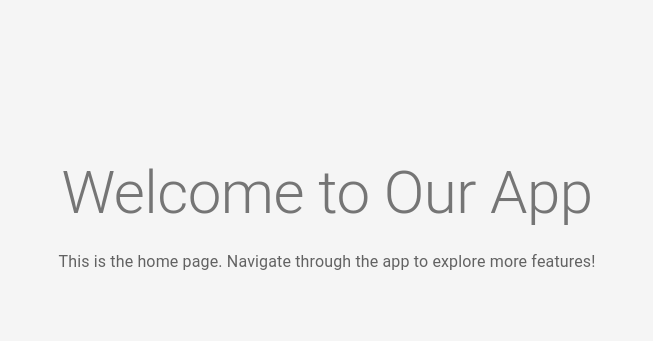
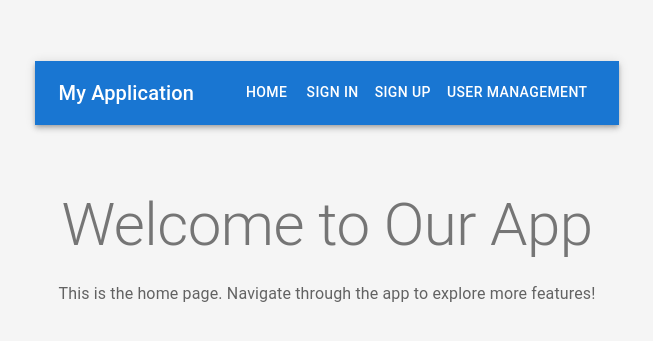
Before and after one commit to aabhay007/react-app, a React (Vite) app: page / in a window 1280 px wide. Shown: the part 217-558 px from the top of the page, without its empty margins (313-966 px from the left). Built offline with nearby package versions, Linux system fonts and the light colour scheme.

Commit message:
`Added navbar`

```diff
--- /dev/null
+++ b/src/components/Navbar/Navbar.tsx
@@ -0,0 +1,24 @@
+import React from 'react';
+import AppBar from '@mui/material/AppBar';
+import Toolbar from '@mui/material/Toolbar';
+import Typography from '@mui/material/Typography';
+import Button from '@mui/material/Button';
+import { Link } from 'react-router-dom';
+
+const Navbar: React.FC = () => {
+    return (
+        <AppBar position="static">
+            <Toolbar>
+                <Typography variant="h6" style={{ flexGrow: 1 }}>
+                    My Application
+                </Typography>
+                <Button color="inherit" component={Link} to="/">Home</Button>
+                <Button color="inherit" component={Link} to="/signin">Sign In</Button>
+                <Button color="inherit" component={Link} to="/signup">Sign Up</Button>
+                <Button color="inherit" component={Link} to="/usermanagement">User Management</Button>
+            </Toolbar>
+        </AppBar>
+    );
+};
+
+export default Navbar;
--- a/src/pages/HomePage.tsx
+++ b/src/pages/HomePage.tsx
@@ -1,18 +1,22 @@
-import React from 'react';
-import { Container, Typography, Box } from '@mui/material';
-
+import React from "react";
+import { Container, Typography, Box } from "@mui/material";
+import Navbar from "../components/Navbar/Navbar";
 const HomePage: React.FC = () => {
   return (
-    <Container maxWidth="md" sx={{ mt: 8, textAlign: 'center' }}>
+    <div>
+      <Navbar />
+      <Container maxWidth="md" sx={{ mt: 8, textAlign: "center" }}>
         <Box>
-        <Typography variant="h2" gutterBottom sx={{color:'grey.600'}}>
+          <Typography variant="h2" gutterBottom sx={{ color: "grey.600" }}>
             Welcome to Our App
           </Typography>
           <Typography variant="body1" color="text.secondary">
-          This is the home page. Navigate through the app to explore more features!
+            This is the home page. Navigate through the app to explore more
+            features!
           </Typography>
         </Box>
       </Container>
+    </div>
   );
 };
 
```
Lines whose indentation alone changed are shown as unchanged.
